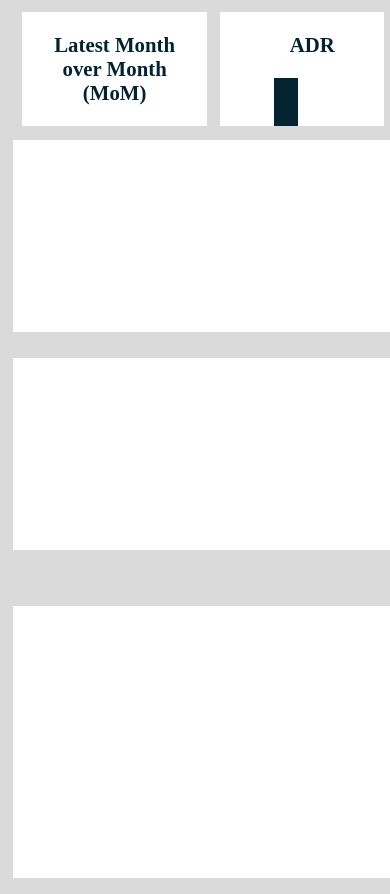
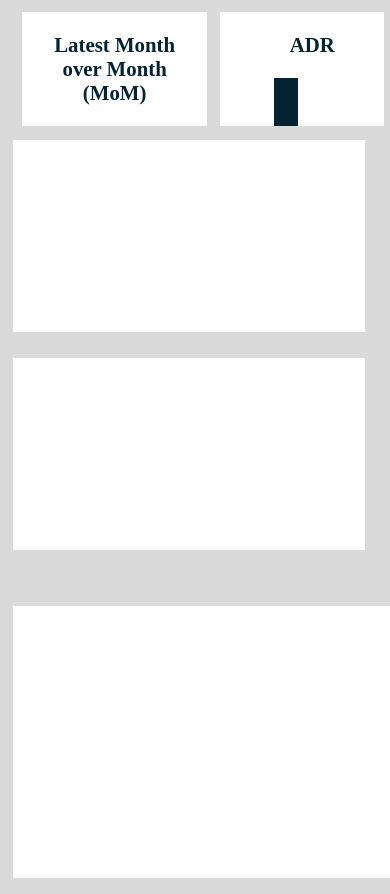
Before and after one commit to HashirBaig/met-dash, a plain HTML site: page index.html in a window 390 px wide. Shown: the part 66-960 px from the top of the page. Drawn offline with nearby package versions, Linux system fonts and the light colour scheme; no server answers.

Commit message:
first commit

```diff
--- a/css/stylesheet.css
+++ b/css/stylesheet.css
@@ -568,7 +568,7 @@ label #cancel{
         margin-top: 0.9em;
         margin-left: 0.3em;
 
-        width: 24.0em;
+        width: 22.0em;
         height: 12.0em;
         /*
         width: 24.0em;
@@ -588,7 +588,7 @@ label #cancel{
         margin-top: 1.6em;
         margin-left: 0.3em;
 
-        width: 24.0em;
+        width: 22.0em;
         height: 12.0em;
         /*
         width: 24.0em;
@@ -600,8 +600,8 @@ label #cancel{
 
     }
     #occ-metric-canvas{
-        width: 23.0em;
-        height: 11.0em;
+        width: 30.0em;
+        height: 20.0em;
     }
 
     #metric-hotel-resp-graph{
```
